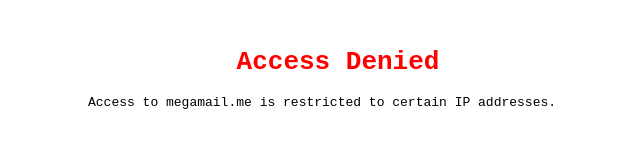
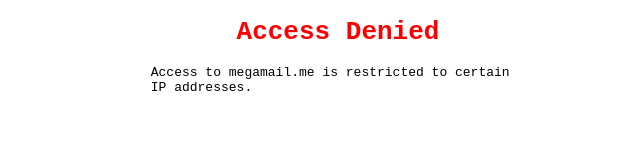
Before and after one commit to MegaMail-me/MegaMail, a plain HTML site: page index.html in a window 1280 px wide. Shown: the whole page, without its empty margins (302-942 px from the left). Drawn offline with Linux system fonts and the light colour scheme.

Commit message:
Add files via upload

```diff
--- a/index.html
+++ b/index.html
@@ -11,14 +11,9 @@
 			justify-content: center;
 			align-items: center;
 			margin: 0;
-			-height: 100vh;
-			-background-color: #555;
-			-color: #fff;
 		}
-		.container {
-			margin-top: 30px;
+		p {
 			width: 80%;
-			max-width: 500px;
 			margin-left: auto;
 			margin-right: auto;
 		}
@@ -27,7 +22,7 @@
 <body>
     <div class="container">
         <h1 style="text-align: center; color: red;">Access Denied</h1>
-        <p>Access to megamail.me is restricted to certain IP addresses.</p>
+        <p class="msg">Access to megamail.me is restricted to certain IP addresses.</p>
     </div>
 </body>
 </html>
```
